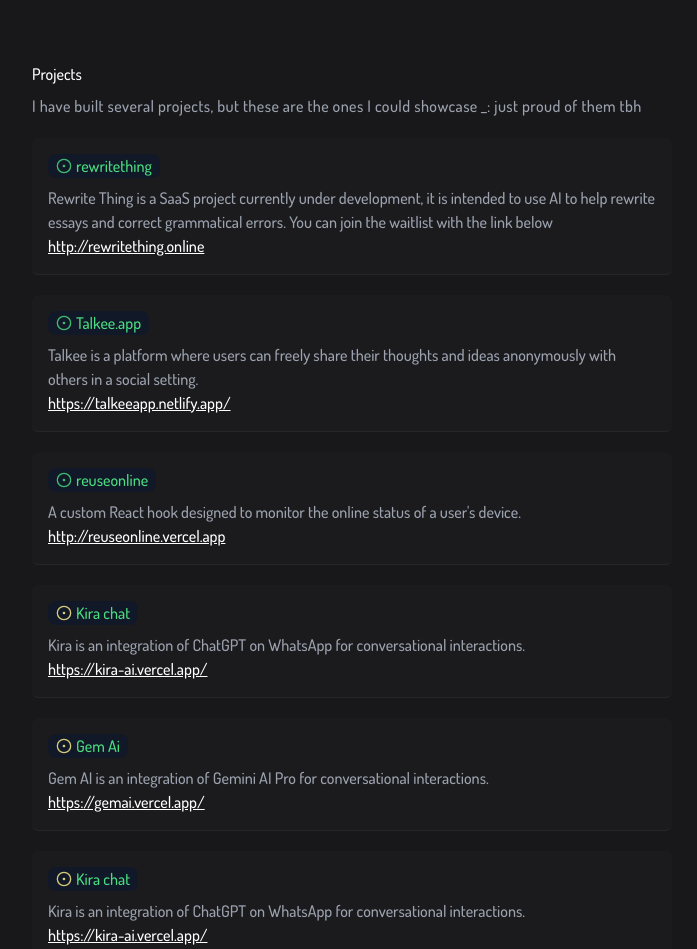
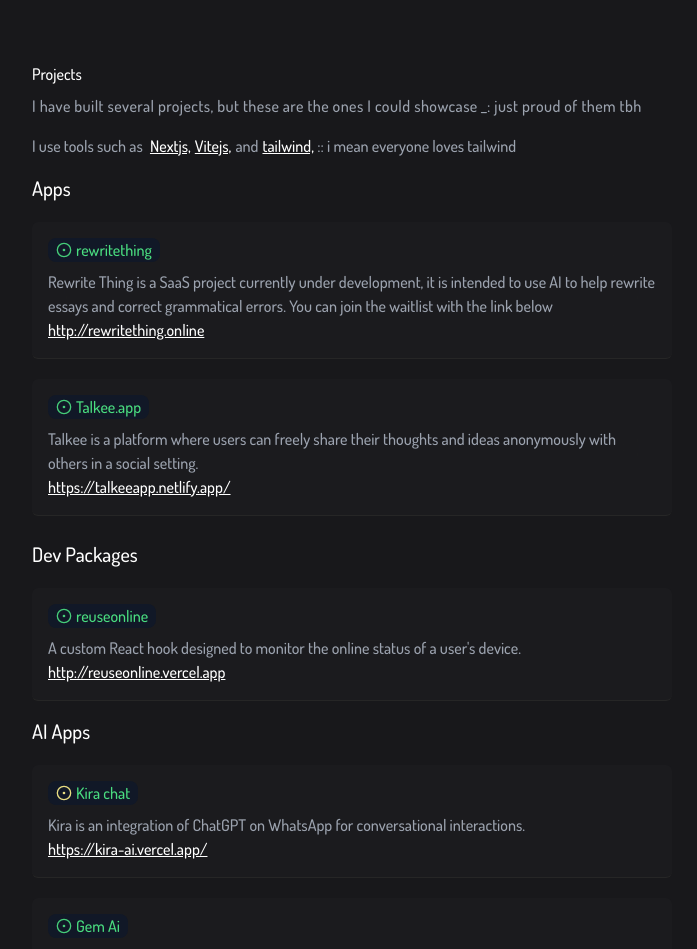
Before and after one commit to Akarikev/elorm, a Next.js app: page /projects in a window 1280 px wide. Shown: the part 180-1129 px from the top of the page, without its empty margins (288-985 px from the left). Built offline with nearby package versions, Linux system fonts and the light colour scheme.

Commit message:
mod: projects page

```diff
--- a/app/projects/page.tsx
+++ b/app/projects/page.tsx
@@ -1,4 +1,4 @@
-import { featuredContent } from "@/lib/projects";
+import { AITools, devTools, featuredContent } from "@/lib/projects";
 import { CircleDot } from "lucide-react";
 import Link from "next/link";
 
@@ -18,10 +18,38 @@
             </p>
           </div>
 
+          {/* tools used */}
+          <div className="mt-4 text-gray-400">
+            <div className="">
+              I use tools such as{" "}
+              <Link
+                href={`https://nextjs.org`}
+                className="underline text-white ml-1"
+              >
+                Nextjs,
+              </Link>
+              <Link
+                href={`https://vitejs.dev`}
+                className="underline text-white ml-1 mr-1"
+              >
+                Vitejs,
+              </Link>
+              and
+              <Link
+                href={`https://tailwindcss.com`}
+                className="underline text-white ml-1"
+              >
+                tailwind,
+              </Link>
+              <span></span> :: i mean everyone loves tailwind
+            </div>
+          </div>
+
           {/* projects */}
 
           <div>
             <div>
+              <h1 className="text-xl mt-4 ">Apps</h1>
               {featuredContent.map((content) => {
                 return (
                   <div
@@ -56,9 +84,85 @@
                 );
               })}
             </div>
+
+            {/* dev packages */}
+            <div className="mt-4">
+              <h1 className="text-xl mt-6 ">Dev Packages</h1>
+
+              {devTools.map((devTool) => {
+                return (
+                  <div
+                    className="border-b mt-5 border-neutral-800 bg-gradient-to-b  backdrop-blur-2xl bg-zinc-800/30 from-inherit p-4 rounded-md"
+                    key={devTool.id}
+                  >
+                    <div>
+                      <div className="border px-2 w-fit rounded-lg border-none gap-x-1 bg-gray-900 flex items-center justify-center cursor-pointer align-middle">
+                        {devTool.isLive === true ? (
+                          <CircleDot className="text-green-400 animate-pulse w-4 h-4" />
+                        ) : (
+                          <CircleDot className="text-yellow-200 animate-pulse w-4 h-4" />
+                        )}
+
+                        <p className="text-green-400 text-center ">
+                          {devTool.contentName}
+                        </p>
+                      </div>
+
+                      <p className="text-gray-400 mt-2">
+                        {devTool.contentDescription}
+                      </p>
+
+                      <Link
+                        href={`${devTool.contentLink}`}
+                        className="underline text-base"
+                      >
+                        {devTool.contentLink}
+                      </Link>
+                    </div>
+                  </div>
+                );
+              })}
+            </div>
           </div>
 
-          {/* dev packages */}
+          {/* AI Tools */}
+
+          <div>
+            <h1 className="text-xl mt-4 ">AI Apps</h1>
+            {AITools.map((content) => {
+              return (
+                <div
+                  className="border-b mt-5 border-neutral-800 bg-gradient-to-b  backdrop-blur-2xl bg-zinc-800/30 from-inherit p-4 rounded-md"
+                  key={content.id}
+                >
+                  <div>
+                    <div className="border px-2 w-fit rounded-lg border-none gap-x-1 bg-gray-900 flex items-center justify-center cursor-pointer align-middle">
+                      {content.isLive === true ? (
+                        <CircleDot className="text-green-400 animate-pulse w-4 h-4" />
+                      ) : (
+                        <CircleDot className="text-yellow-200 animate-pulse w-4 h-4" />
+                      )}
+
+                      <p className="text-green-400 text-center ">
+                        {content.contentName}
+                      </p>
+                    </div>
+
+                    <p className="text-gray-400 mt-2">
+                      {content.contentDescription}
+                    </p>
+
+                    <Link
+                      href={`${content.contentLink}`}
+                      className="underline text-base"
+                    >
+                      {content.contentLink}
+                    </Link>
+                  </div>
+                </div>
+              );
+            })}
+          </div>
 
           <div>
             <div></div>
--- a/lib/projects.ts
+++ b/lib/projects.ts
@@ -23,6 +23,18 @@
       "Talkee is a platform where users can freely share their thoughts and ideas anonymously with others in a social setting.",
     isLive: true,
   },
+
+  //   {
+  //     id: 6,
+  //     contentName: "Kira chat",
+  //     contentDescription:
+  //       "Kira is an integration of ChatGPT on WhatsApp for conversational interactions.",
+  //     contentLink: "https://kira-ai.vercel.app/",
+  //     isLive: false,
+  //   },
+];
+
+export const devTools: contentType = [
   {
     id: 3,
     contentName: "reuseonline",
@@ -31,6 +43,9 @@
     contentLink: "http://reuseonline.vercel.app",
     isLive: true,
   },
+];
+
+export const AITools: contentType = [
   {
     id: 4,
     contentName: "Kira chat",
@@ -45,14 +60,6 @@
     contentDescription:
       "Gem AI is an integration of Gemini AI Pro  for conversational interactions.",
     contentLink: "https://gemai.vercel.app/",
-    isLive: false,
-  },
-  {
-    id: 6,
-    contentName: "Kira chat",
-    contentDescription:
-      "Kira is an integration of ChatGPT on WhatsApp for conversational interactions.",
-    contentLink: "https://kira-ai.vercel.app/",
-    isLive: false,
+    isLive: true,
   },
 ];
```
